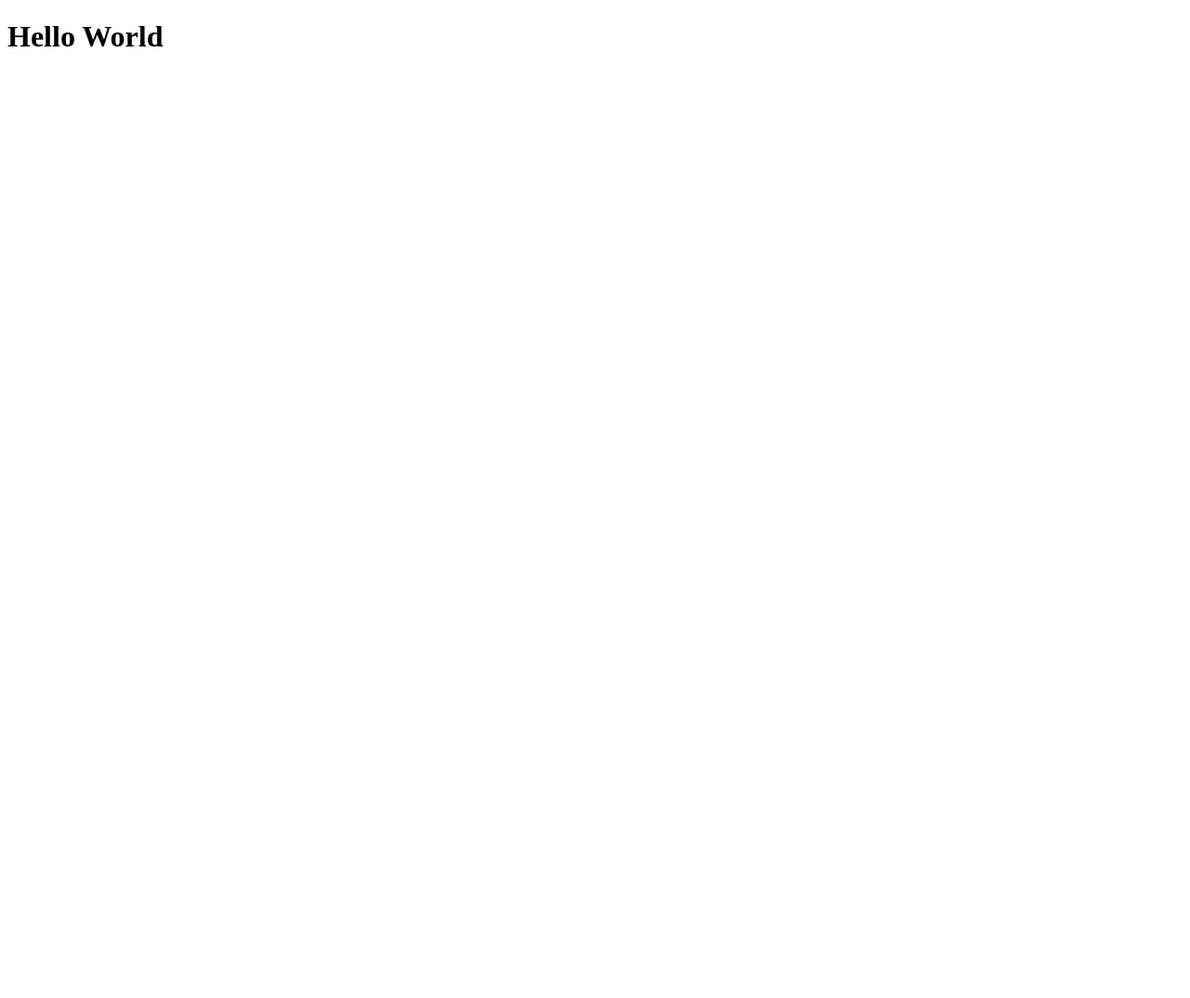
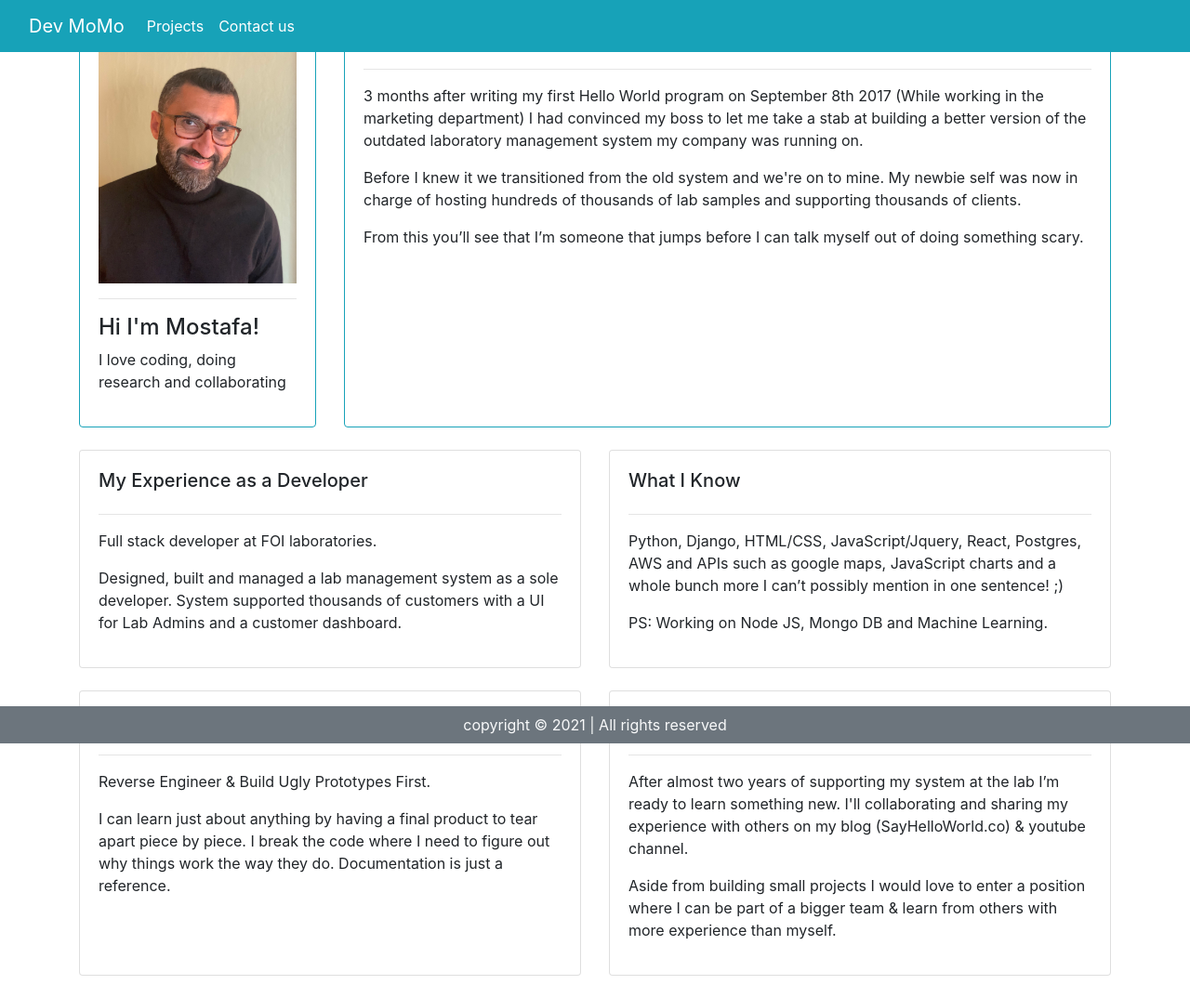
Before and after one commit to sharafmo/new-Portfolio, a Django app: page / in a window 1280 px wide. Before the commit the page is almost empty. Shown: the whole page at 93% size. Before the commit the page ends 50 px from the top, so only its background shows below. Run offline with Django 3.2, Linux system fonts and the light colour scheme; parts of the project's set-up code (start-up, migrations or seed data) failed here and were passed over; some libraries are stand-ins or nearby versions.

Commit message:
added images,bootstrap and home.html

```diff
--- a/portfolio/templates/portfolio/base.html
+++ b/portfolio/templates/portfolio/base.html
@@ -11,23 +11,17 @@
 <body>
     <nav class="navbar navbar-expand-lg navbar-dark bg-info fixed-top">
         <div class="container-fluid">
-            <a class="navbar-brand" href="/">iToys</a>
+            <a class="navbar-brand" href="/">Dev MoMo</a>
             <button class="navbar-toggler" type="button" data-bs-toggle="collapse" data-bs-target="#navbarNavAltMarkup" aria-controls="navbarNavAltMarkup" aria-expanded="false" aria-label="Toggle navigation">
                 <span class="navbar-toggler-icon"></span>
             </button>
             <div class="collapse navbar-collapse" id="navbarSupportedContent">
                 <ul class="navbar-nav me-auto mb-2 mb-lg-0 ">
                     <li class="nav-item">
-                        <a class="nav-link active" aria-current="page" href="/main">Playground Toys</a>
+                        <a class="nav-link active" aria-current="page" href="#">Projects</a>
                     </li>
                     <li class="nav-item">
-                        <a class="nav-link active" aria-current="page" href="/contact">Contact us</a>
-                    </li>
-                    <li class="nav-item">
-                        <a class="nav-link active" aria-current="page" href="/registration">Login</a>
-                    </li>
-                    <li class="nav-item">
-                        <a class="nav-link active" aria-current="page" href="/logout">Logout</a>
+                        <a class="nav-link active" aria-current="page" href="#">Contact us</a>
                     </li>
                 </ul>
             </div>
--- a/portfolio/templates/portfolio/home.html
+++ b/portfolio/templates/portfolio/home.html
@@ -1,11 +1,80 @@
-<!DOCTYPE html>
-<html lang="en">
-<head>
-    <meta charset="UTF-8">
-    <meta name="viewport" content="width=device-width, initial-scale=1.0">
-    <title>Test</title>
-</head>
-<body>
-    <h1>Hello World</h1>
-</body>
-</html>
+
+{% extends 'portfolio/base.html' %}
+
+{% load static %}
+
+
+{% block title %}Home page{% endblock title %}
+
+{% block content %}
+<div class="container-fluid mt-0 px-0">
+	<div class="container">
+		<div class="row">
+			<div class="col-md-3">
+				<div class="card card-body h-100  border-info" id="profile-wrapper">
+					<img id="profile-pic" src="{% static 'images/profile-img.jpeg' %}" >
+					<hr>
+					<h4>Hi I'm Mostafa!</h4>
+					<p>I love coding, doing research and collaborating</p>
+				</div>
+			</div>
+
+			<div class="col-md-9">
+				<div class="card card-body h-100  border-info">
+					<h4>My First Job as a Developer</h4>
+					<hr>
+					<p>3 months after writing my first Hello World program on September 8th 2017 (While working in the marketing department) I had convinced my boss to let me take a stab at building a better version of the outdated laboratory management system my company was running on.</p>
+
+					<p>Before I knew it we transitioned from the old system and we're on to mine. My newbie self was now in charge of hosting hundreds of thousands of lab samples and supporting thousands of clients.</p>
+
+					<p>From this you’ll see that I’m someone that jumps before I can talk myself out of doing something scary.</p>
+				</div>
+			</div>
+		</div>
+		<br>
+		<div class="row">
+			<div class="col-md-6">
+				<div class="card card-body h-100">
+					<h5>My Experience as a Developer</h5>
+					<hr>
+					<p>Full stack developer at FOI laboratories.</p>
+					<p>Designed, built and managed a lab management system as a sole developer. System supported thousands of customers with a UI for Lab Admins and a customer dashboard.</p>
+					</div>
+			</div>
+
+			<div class="col-md-6">
+				<div class="card card-body h-100">
+					<h5>What I Know</h5>
+					<hr>
+					<p>Python, Django, HTML/CSS, JavaScript/Jquery, React, Postgres, AWS and APIs such as google maps, JavaScript charts and a whole bunch more I can’t possibly mention in one sentence! ;)</p>
+					<p>PS: Working on Node JS, Mongo DB and Machine Learning.</p>
+				</div>
+			</div>
+		</div>
+		<br>
+		<div class="row">
+			<div class="col-md-6">
+				<div class="card card-body h-100">
+					<h5>How I Learn</h5>
+					<hr>
+					<p>Reverse Engineer & Build Ugly Prototypes First.</p>
+
+					<p>I can learn just about anything by having a final product to tear apart piece by piece. I break the code where I need to figure out why things work the way they do. Documentation is just a reference.</p>
+				</div>
+			</div>
+
+			<div class="col-md-6">
+				<div class="card card-body h-100">
+					<h5>My Short Term Goals</h5>
+				<hr>
+				<p>After almost two years of supporting my system at the lab I’m ready to learn something new. I'll collaborating and sharing my experience with others on my blog (SayHelloWorld.co) & youtube channel.</p>
+				<p>Aside from building small projects I would love to enter a position where I can be part of a bigger team & learn from others with more experience than myself.</p>
+
+				</div>
+			</div>
+		</div>
+		<br>
+	</div>
+</div>
+
+{% endblock content %}
```
Also changed, not shown: newPortfolio/settings.py (+8 -0 lines), portfolio/static/images/profile-img.jpeg (added).
